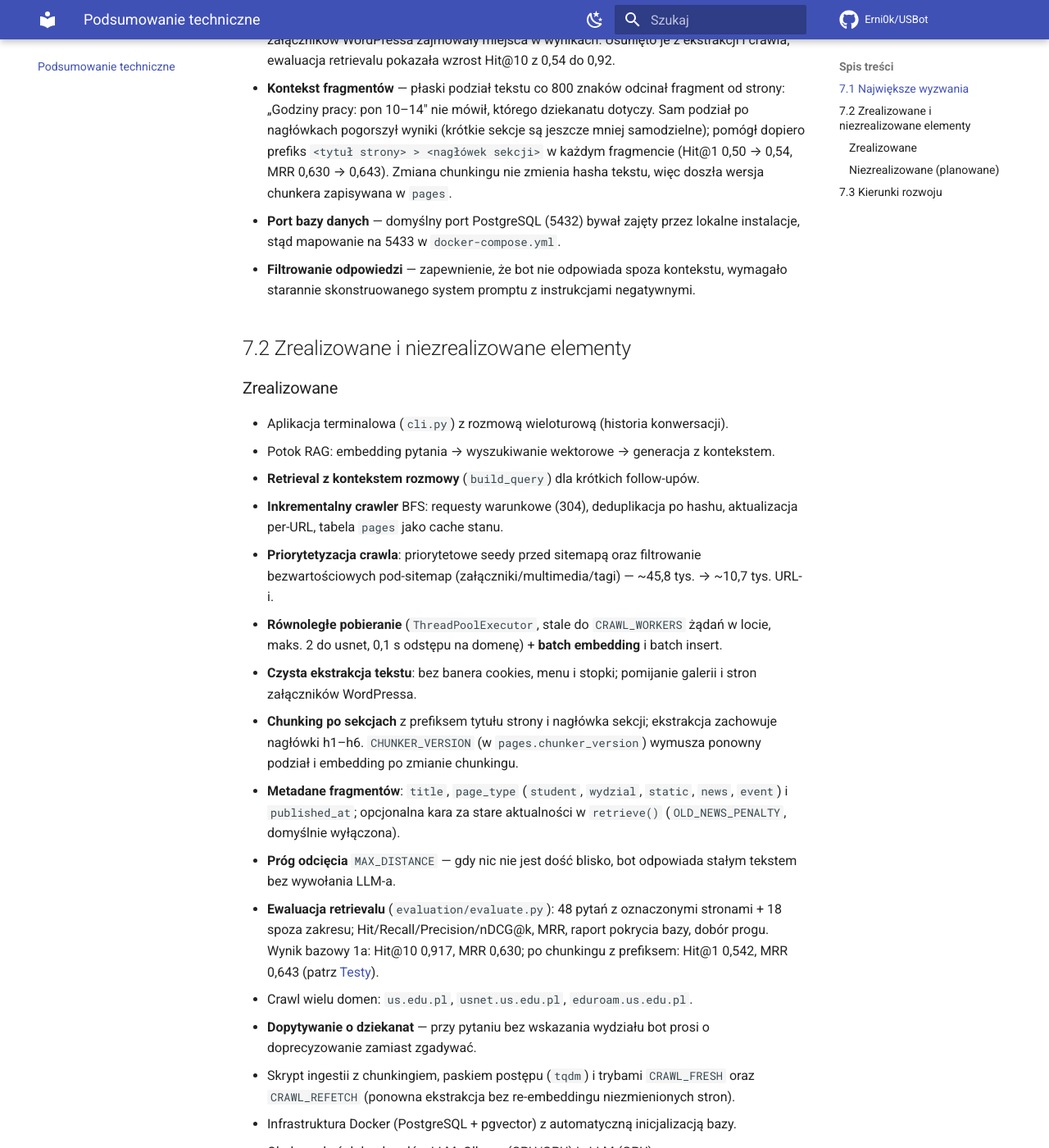
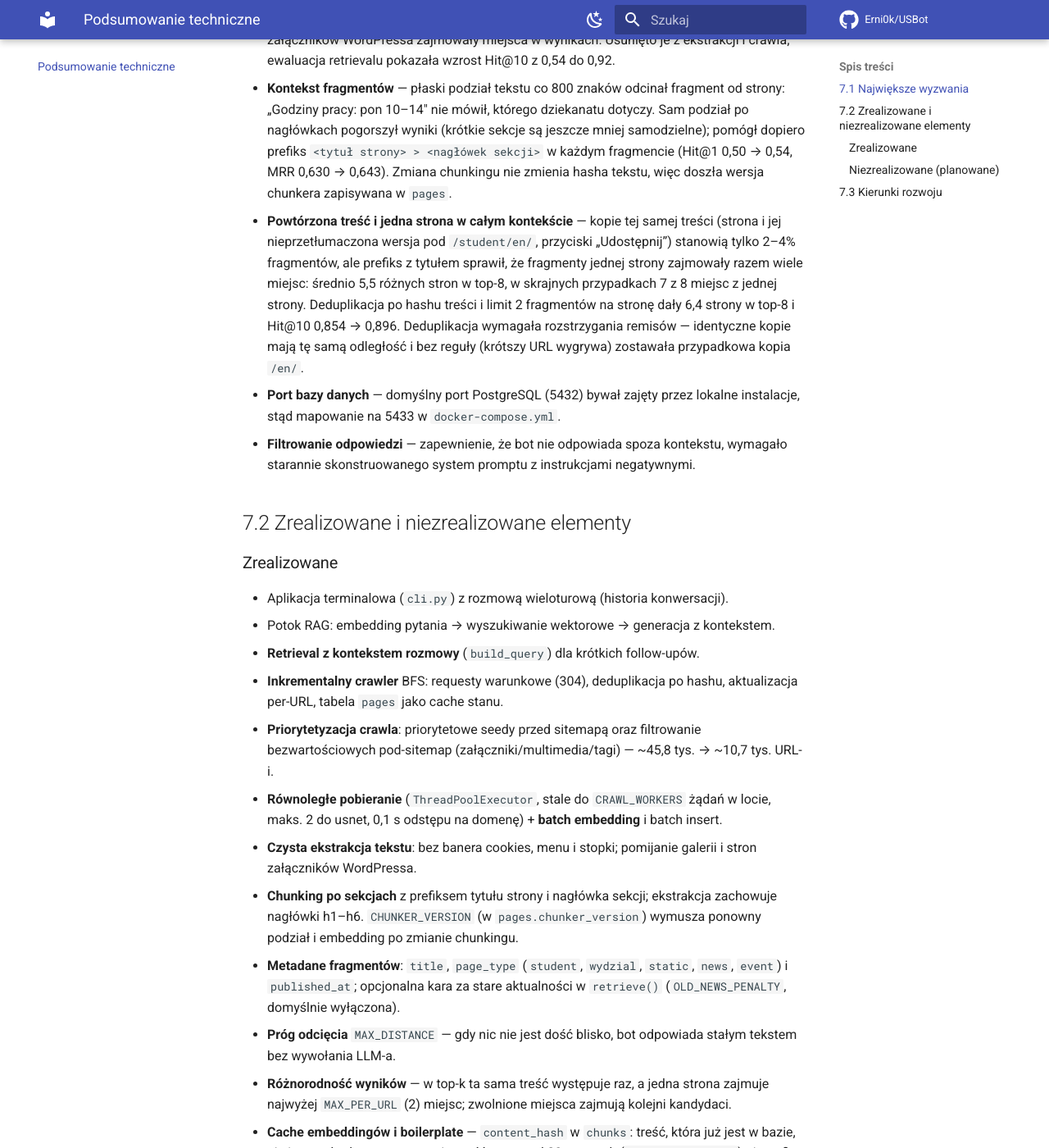
Before and after one commit to Erni0k/USBot, an MkDocs documentation site: the page built from docs/podsumowanie.md, in a window 1280 px wide and 1400 px high, scrolled down 769 px. Shown: the whole window at 82% size. Built offline with MkDocs 1.6.1 and Material for MkDocs 9.7.7, drawn with Linux system fonts in a browser that asks for light colours; comment, search, counter and statistics services are not loaded; some of the changed text lies outside the part shown.

Commit message:
docs: reflect dedup, per-page limit and embedding cache across docs

```diff
--- a/docs/podsumowanie.md
+++ b/docs/podsumowanie.md
@@ -30,6 +30,14 @@
   dopiero prefiks `<tytuł strony> > <nagłówek sekcji>` w każdym fragmencie (Hit@1
   0,50 → 0,54, MRR 0,630 → 0,643). Zmiana chunkingu nie zmienia hasha tekstu, więc
   doszła wersja chunkera zapisywana w `pages`.
+- **Powtórzona treść i jedna strona w całym kontekście** — kopie tej samej treści
+  (strona i jej nieprzetłumaczona wersja pod `/student/en/`, przyciski „Udostępnij”)
+  stanowią tylko 2–4% fragmentów, ale prefiks z tytułem sprawił, że fragmenty jednej
+  strony zajmowały razem wiele miejsc: średnio 5,5 różnych stron w top-8, w skrajnych
+  przypadkach 7 z 8 miejsc z jednej strony. Deduplikacja po hashu treści i limit 2
+  fragmentów na stronę dały 6,4 strony w top-8 i Hit@10 0,854 → 0,896. Deduplikacja
+  wymagała rozstrzygania remisów — identyczne kopie mają tę samą odległość i bez reguły
+  (krótszy URL wygrywa) zostawała przypadkowa kopia `/en/`.
 - **Port bazy danych** — domyślny port PostgreSQL (5432) bywał zajęty przez lokalne
   instalacje, stąd mapowanie na 5433 w `docker-compose.yml`.
 - **Filtrowanie odpowiedzi** — zapewnienie, że bot nie odpowiada spoza kontekstu,
@@ -58,10 +66,16 @@
   (`OLD_NEWS_PENALTY`, domyślnie wyłączona).
 - **Próg odcięcia** `MAX_DISTANCE` — gdy nic nie jest dość blisko, bot odpowiada stałym
   tekstem bez wywołania LLM-a.
+- **Różnorodność wyników** — w top-k ta sama treść występuje raz, a jedna strona zajmuje
+  najwyżej `MAX_PER_URL` (2) miejsc; zwolnione miejsca zajmują kolejni kandydaci.
+- **Cache embeddingów i boilerplate** — `content_hash` w `chunks`: treść, która już jest
+  w bazie, nie jest embedowana ponownie; treść na ponad 20 stronach (`BOILERPLATE_URLS`)
+  nie trafia do bazy.
 - **Ewaluacja retrievalu** (`evaluation/evaluate.py`): 48 pytań z oznaczonymi
   stronami + 18 spoza zakresu; Hit/Recall/Precision/nDCG@k, MRR, raport pokrycia
   bazy, dobór progu. Wynik bazowy 1a: Hit@10 0,917, MRR 0,630; po chunkingu z
-  prefiksem: Hit@1 0,542, MRR 0,643 (patrz [Testy](testy.md)).
+  prefiksem: Hit@1 0,542, MRR 0,643; po deduplikacji i limicie na stronę: Hit@10 0,896,
+  MRR 0,649 (patrz [Testy](testy.md)).
 - Crawl wielu domen: `us.edu.pl`, `usnet.us.edu.pl`, `eduroam.us.edu.pl`.
 - **Dopytywanie o dziekanat** — przy pytaniu bez wskazania wydziału bot prosi o
   doprecyzowanie zamiast zgadywać.
@@ -97,13 +111,15 @@
   trafności i halucynacji.
 - **Konteneryzacja pełnej aplikacji** — `Dockerfile` dla `cli.py` / serwera webowego.
 - **Pruning bazy** — automatyczne usuwanie fragmentów stron, które zniknęły ze źródła.
-- **Różnorodność wyników** — limit fragmentów z jednej strony w top-k. Z prefiksem
-  fragmenty jednej strony są do siebie podobne i zajmują kilka miejsc naraz (średnio
-  6,7 różnych stron w top-10 zamiast 7,9), stąd spadek Hit@10 z 0,917 do 0,854.
+- **Limit 1 fragmentu na stronę** — na etykietach URL-owych wygrywa z obecnym limitem 2
+  (Hit@8 0,854 → 0,896), ale może odcinać drugą sekcję strony z odpowiedzią; do decyzji
+  po ewaluacji samych odpowiedzi LLM-a.
+- **Follow-upy po zmianie wydziału** — „a wnst?” po pytaniu o dziekanat WH nie zwraca
+  dziekanatu WNST (zapytanie z historią jest zdominowane przez WH).
 - **Angielskie wersje portalu** (`/student/en/`) — pomijanie lub obniżanie w wynikach
   dla pytań po polsku.
 
 ---
 
 *Dokument odzwierciedla stan kodu źródłowego repozytorium
-[github.com/Erni0k/USBot](https://github.com/Erni0k/USBot). Wersja 0.4 — listopad 2026.*
+[github.com/Erni0k/USBot](https://github.com/Erni0k/USBot). Wersja 0.5 — listopad 2026.*
```
Also changed, not shown: README.md (+2 -1 lines), docs/architektura.md (+15 -4 lines), docs/index.md (+5 -1 lines), docs/testy.md (+5 -1 lines).
